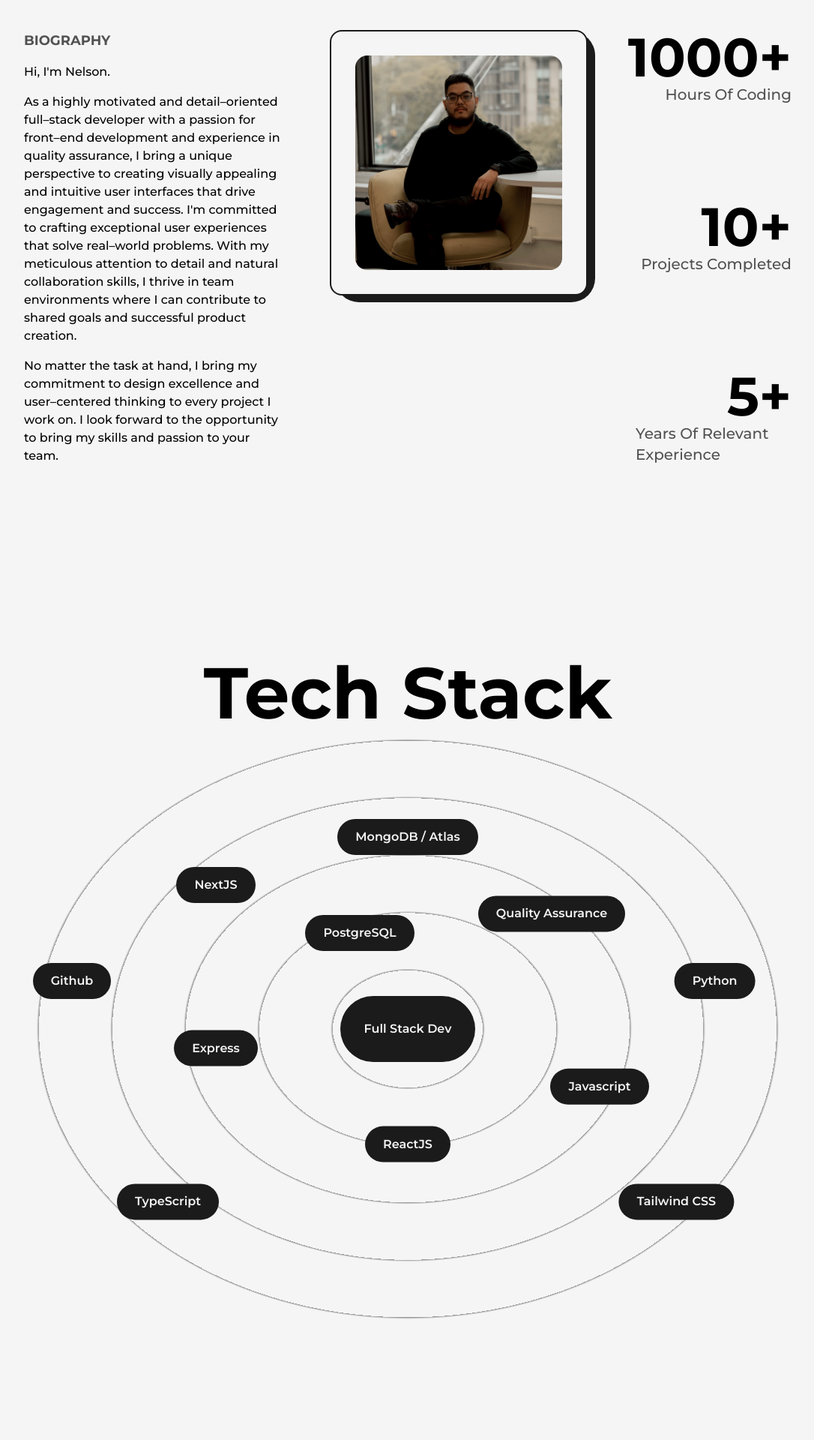
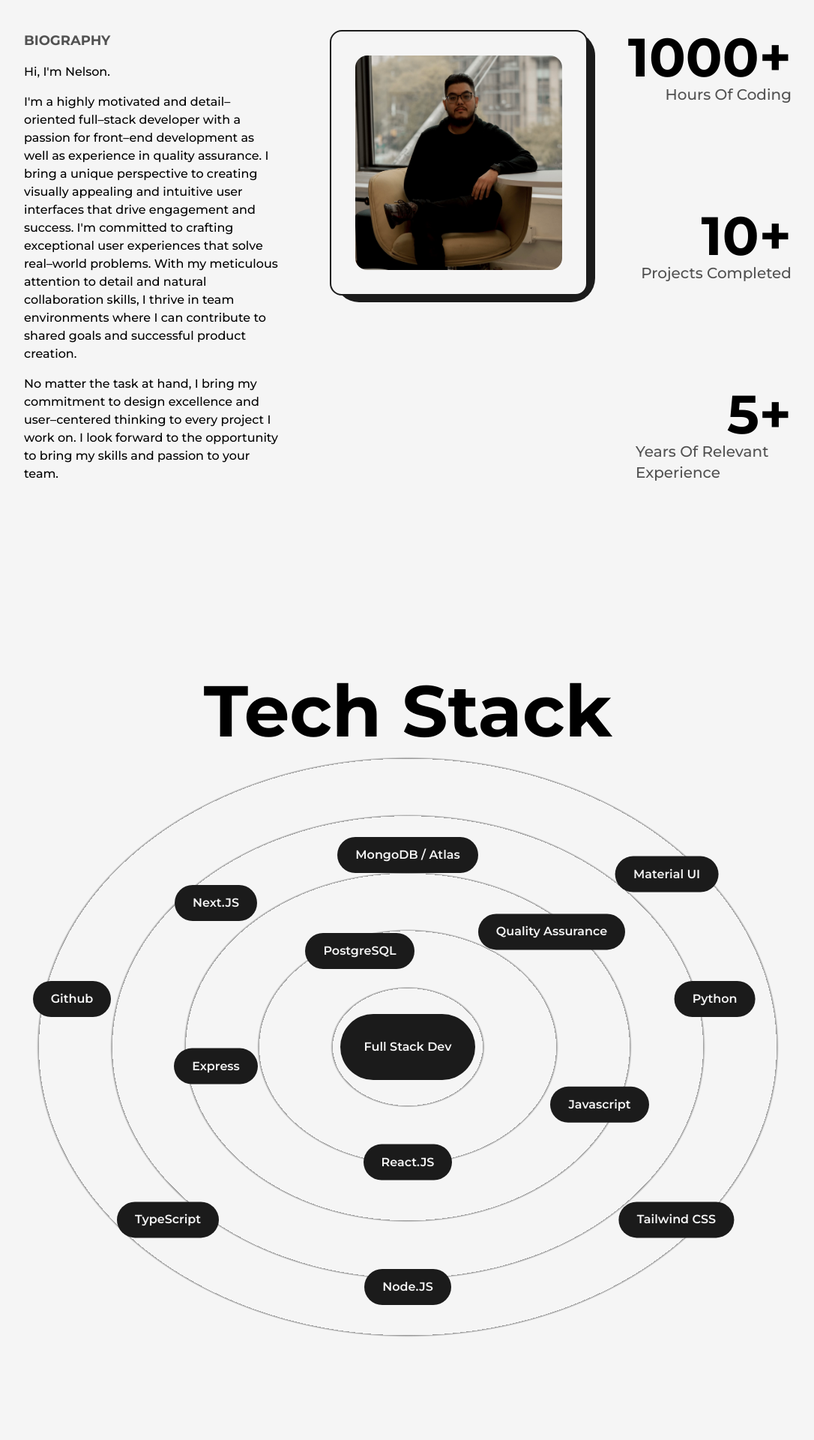
Before and after one commit to nleung77/Portfolio, a Next.js app: page /about in a window 1280 px wide. Shown: the part 440-2360 px from the top of the page at 75% size, without its empty margins (96-1182 px from the left). Built offline with nearby package versions, Linux system fonts and the light colour scheme.

Commit message:
started ReadMe.MD

```diff
--- a/src/components/Skills.js
+++ b/src/components/Skills.js
@@ -45,14 +45,16 @@ const Skills = () => {
         <Skill name="Express" x="-20vw" y="2vw" />
         <Skill name="PostgreSQL" x="-5vw" y="-10vw" />
         <Skill name="Javascript" x="20vw" y="6vw" />
-        <Skill name="ReactJS" x="0vw" y="12vw" />
-        <Skill name="NextJS" x="-20vw" y="-15vw" />
+        <Skill name="React.JS" x="0vw" y="12vw" />
+        <Skill name="Next.JS" x="-20vw" y="-15vw" />
         <Skill name="Quality Assurance" x="15vw" y="-12vw" />
         <Skill name="Github" x="-35vw" y="-5vw" />
         <Skill name="Python" x="32vw" y="-5vw" />
         <Skill name="MongoDB / Atlas" x="0vw" y="-20vw" />
         <Skill name="TypeScript" x="-25vw" y="18vw" />
         <Skill name="Tailwind CSS" x="28vw" y="18vw" />
+        <Skill name="Node.JS" x="0vw" y="25vw" />
+        <Skill name="Material UI" x="27vw" y="-18vw" />
       </div>
     </>
   );
--- a/src/pages/about.js
+++ b/src/pages/about.js
@@ -56,11 +56,11 @@ const about = () => {
               <p className="font-medium">Hi, I&apos;m Nelson.</p>
 
               <p className="my-4 font-medium">
-                As a highly motivated and detail–oriented full–stack developer
-                with a passion for front–end development and experience in
-                quality assurance, I bring a unique perspective to creating
-                visually appealing and intuitive user interfaces that drive
-                engagement and success. I&apos;m committed to crafting
+                I&apos;m a highly motivated and detail–oriented full–stack
+                developer with a passion for front–end development as well as
+                experience in quality assurance. I bring a unique perspective to
+                creating visually appealing and intuitive user interfaces that
+                drive engagement and success. I&apos;m committed to crafting
                 exceptional user experiences that solve real–world problems.
                 With my meticulous attention to detail and natural collaboration
                 skills, I thrive in team environments where I can contribute to
```
Also changed, not shown: 1 other file (tests, documents, lock files or other folders).
